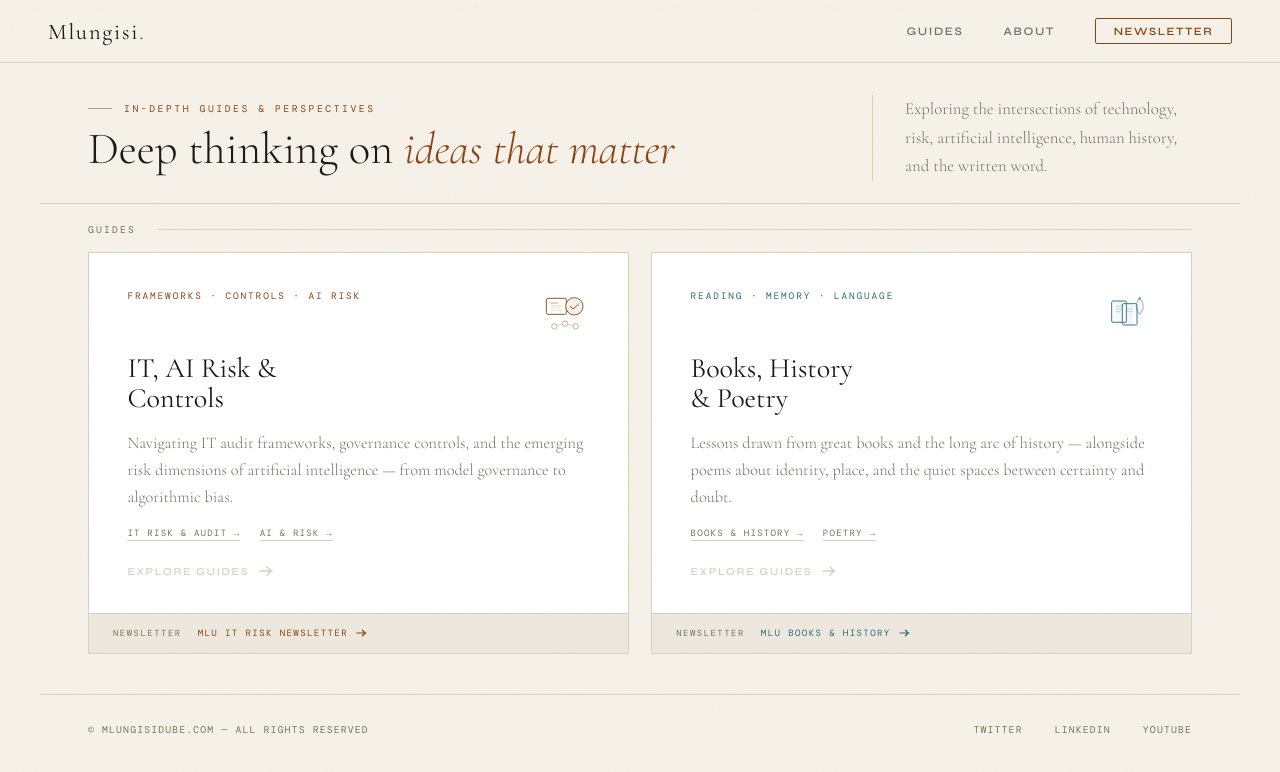
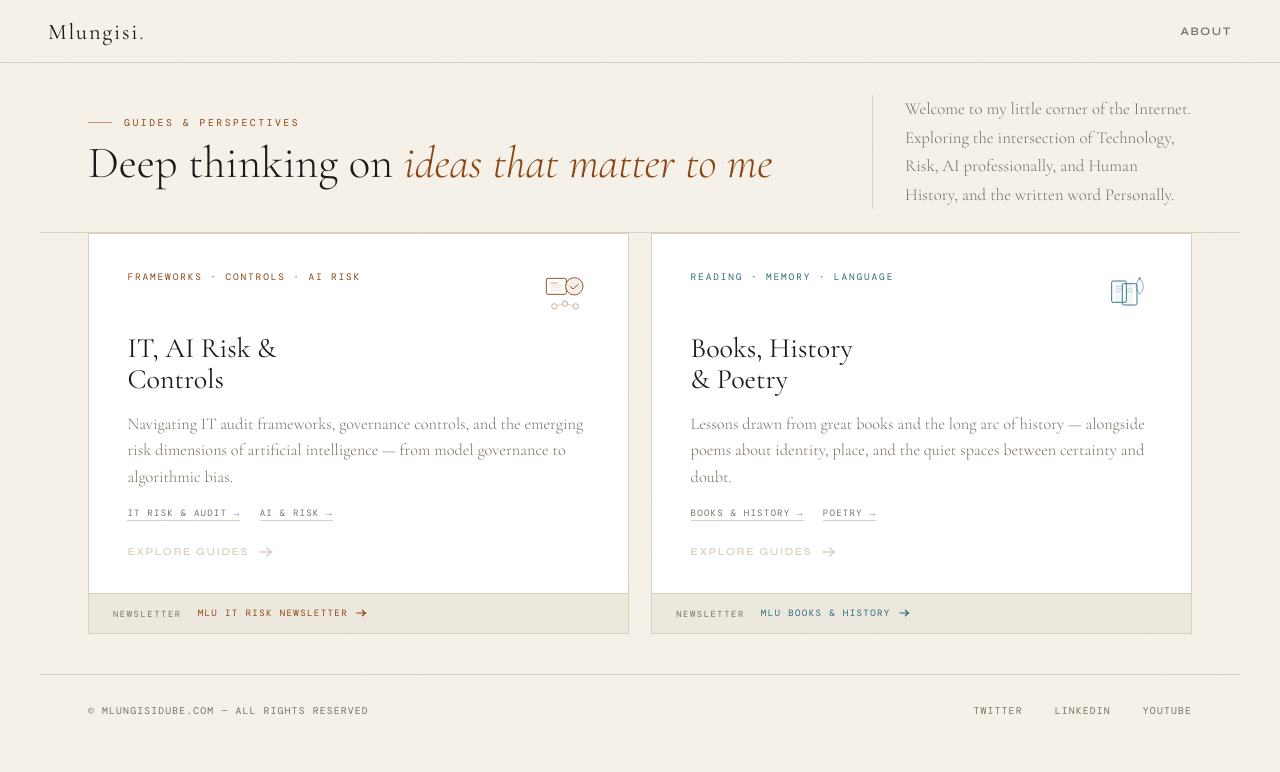
Before and after one commit to mlungisidbe/website, a plain HTML site: page index.html in a window 1280 px wide. Drawn offline with nearby package versions, Linux system fonts and the light colour scheme; a web font is replaced by a local one.

Commit message:
Update index.html

```diff
--- a/index.html
+++ b/index.html
@@ -379,24 +379,18 @@
 <header>
   <a href="index.html" class="logo">Mlungisi<span>.</span></a>
   <nav>
-    <a href="#guides">Guides</a>
     <a href="about.html">About</a>
-
-    <a href="#" class="cta">Newsletter</a>
   </nav>
 </header>
 
 <section class="hero">
   <div class="hero-left">
-    <div class="hero-eyebrow">In-depth guides &amp; perspectives</div>
-    <h1>Deep thinking on <em>ideas that matter</em></h1>
+    <div class="hero-eyebrow">Guides &amp; perspectives</div>
+    <h1>Deep thinking on <em>ideas that matter to me</em></h1>
   </div>
-  <p class="hero-right">Exploring the intersections of technology, risk, artificial intelligence, human history, and the written word.</p>
+  <p class="hero-right">Welcome to my little corner of the Internet. Exploring the intersection of Technology, Risk, AI professionally, and Human History, and the written word Personally.</p>
 </section>
 
-<div class="divider-row" id="guides">
-  <span>Guides</span>
-</div>
 
 <div class="tiles">
 
```
